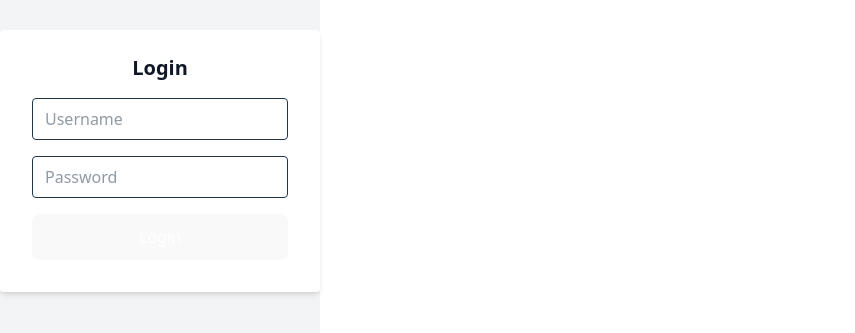
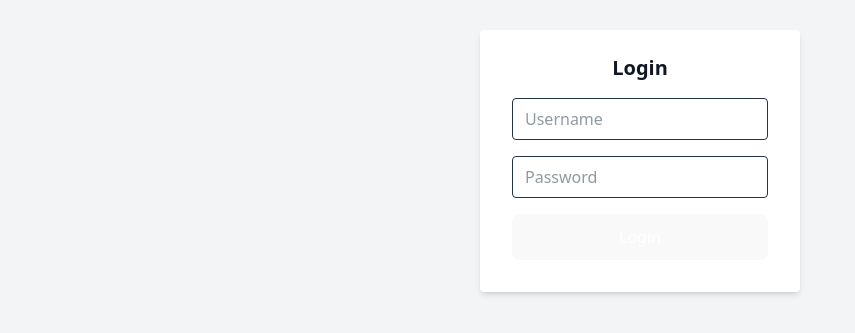
Before and after one commit to AbhishekSrikanth/saturchat-frontend, a React (Vite) app: page /login in a window 1280 px wide. Shown: the part 231-564 px from the top of the page, without its empty margins (0-855 px from the left). Built offline with nearby package versions, Linux system fonts and the light colour scheme; no server answers.

Commit message:
refactor(App): restructure JSX layout for improved readability

```diff
--- a/src/App.jsx
+++ b/src/App.jsx
@@ -8,12 +8,12 @@ import PrivateRoute from './components/PrivateRoute';
 
 function App() {
   return (
+    <div className='h-screen w-screen'>
       <Router>
         <Routes>
           {/* Public */}
           <Route path="/login" element={<LoginPage />} />
           <Route path="/register" element={<RegisterPage />} />
-
           {/* Private - wrap layout in PrivateRoute */}
           <Route
             path="/"
@@ -29,6 +29,7 @@ function App() {
           </Route>
         </Routes>
       </Router>
+    </div>
   );
 }
 
```
Lines whose indentation alone changed are shown as unchanged.
